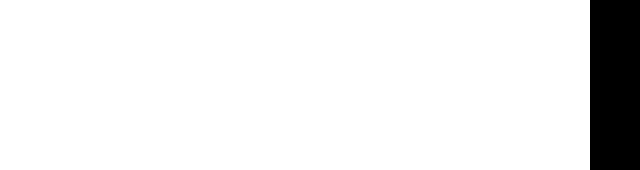
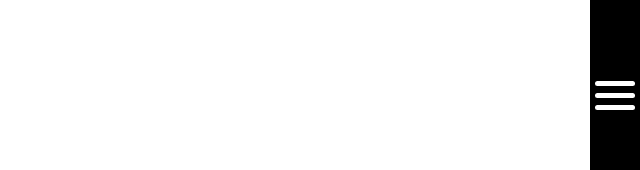
Before and after one commit to pachkovska/personal-site-v2, a React (Create React App) app: page / in a window 1280 px wide. Shown: the part 545-715 px from the top of the page, without its empty margins (640-1280 px from the left). Built offline with nearby package versions, Linux system fonts and the light colour scheme.

Commit message:
add navbar style

```diff
--- a/src/components/NavBar.css
+++ b/src/components/NavBar.css
@@ -7,18 +7,38 @@
     display: flex;
     align-items: center;
     justify-content: center;
-    /* transition: all 0.3s linear;
-    position: relative;
-    transform-origin: 1px; */
+    transition: all .2s ease-in-out;
 }
 
-.NavBar-burger {
-    border: var(--light-grey) solid 3px;
-    border-radius: 5px;
+.NavBar-icon {
+    margin: 2px;
     width: 40px;
-    height: 40px;
-}
+  }
 
-.NavBar-burger-line {
+  .NavBar-icon:after,
+  .NavBar-icon:before,
+  .NavBar-icon div {
+    background-color: #fff;
+    border-radius: 3px;
+    content: '';
+    display: block;
+    height: 5px;
+    margin: 7px 0;
+    transition: all .2s ease-in-out;
+  }
 
-}
+  .NavBar-icon:hover:before {
+    transform: translateY(12px) rotate(135deg);
+  }
+
+  .NavBar-icon:hover:after {
+    transform: translateY(-12px) rotate(-135deg);
+  }
+
+  .NavBar-icon:hover div {
+    transform: scale(0);
+  }
+
+  .NavBar-vertical:hover {
+      width: 300px;
+  }
--- a/src/components/NavBar.js
+++ b/src/components/NavBar.js
@@ -1,12 +1,14 @@
 import React from 'react';
 import './NavBar.css';
-import menu from '../images/menu.svg';
+import close from '../images/close.svg';
 
 const NavBar = () => {
   return (
     <div className="NavBar">
         <div className="NavBar-vertical">
-            <img src={menu} alt="Hamburger menu" />
+            <div class="NavBar-icon">
+                <div></div>
+            </div>
         </div>
     </div>
   );
```
